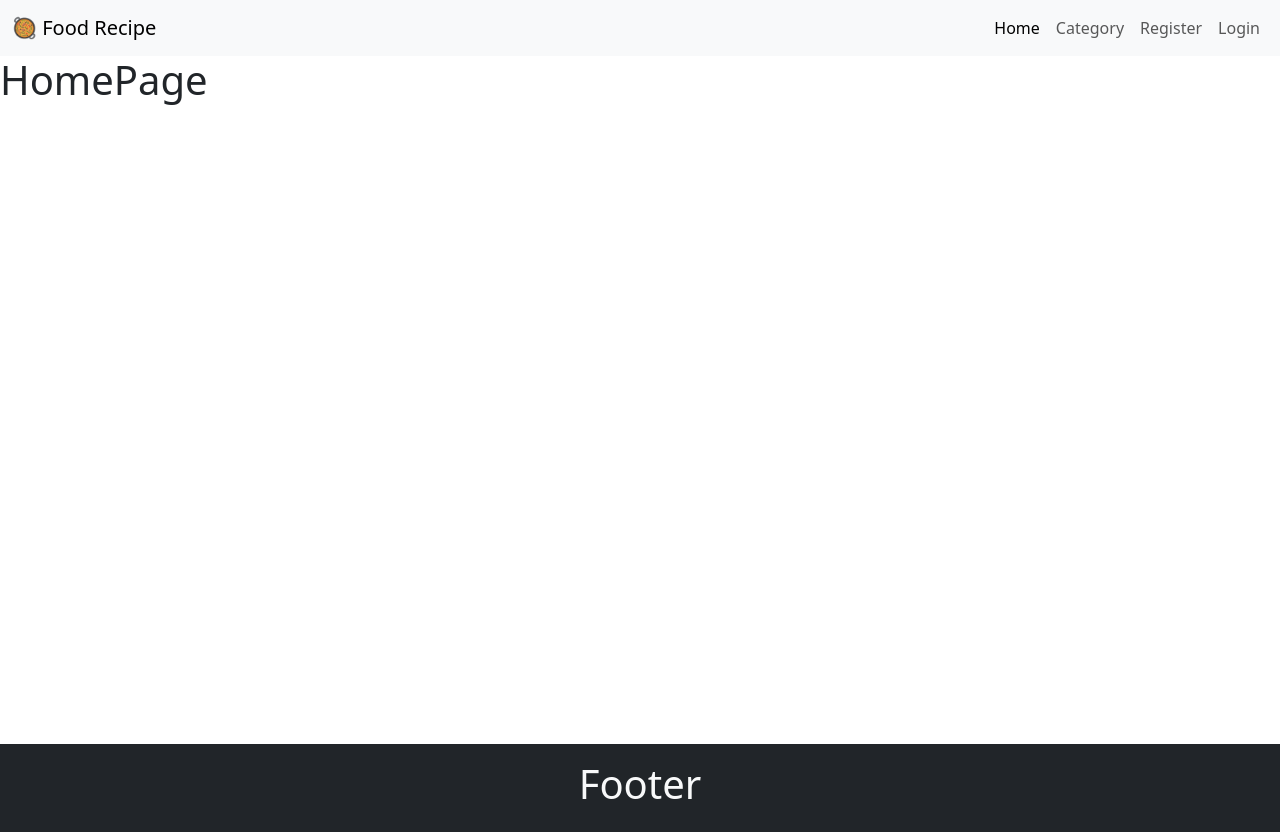
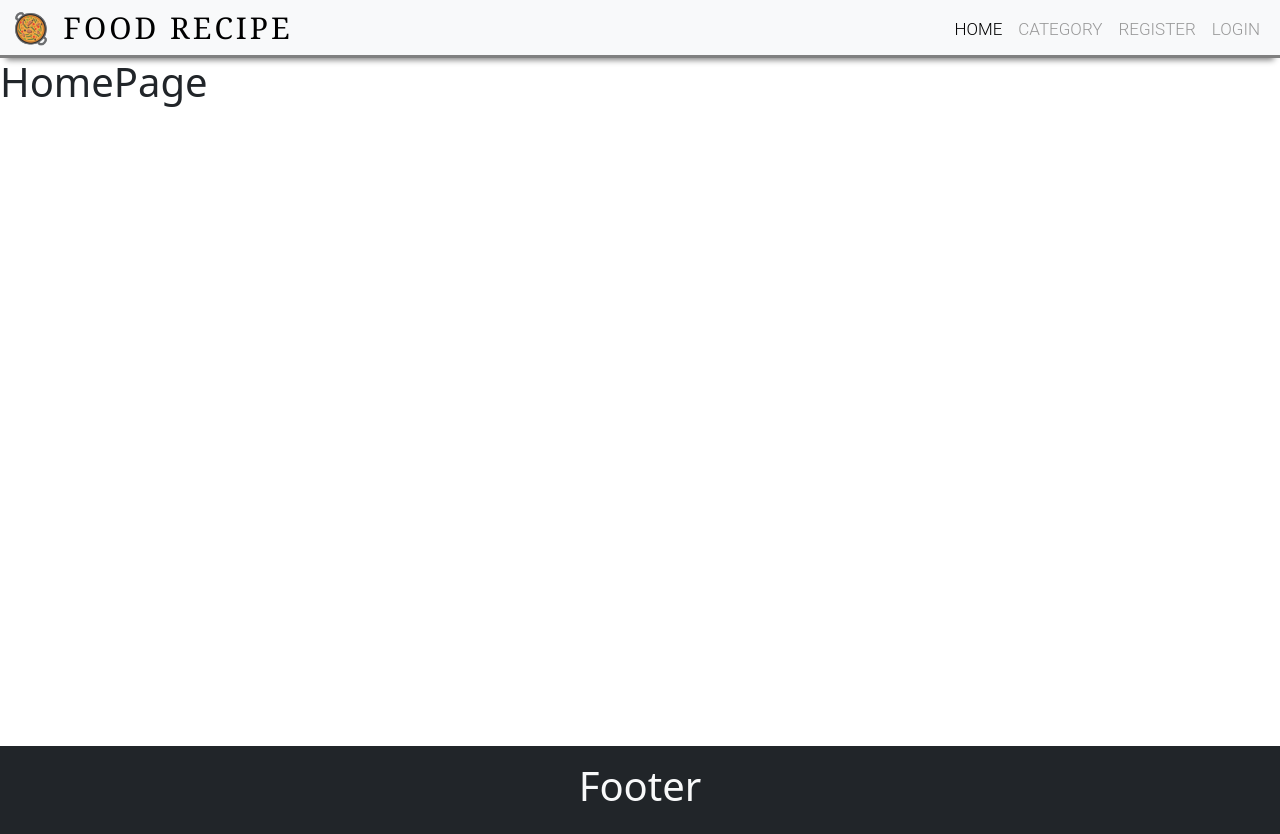
Before and after one commit to Saurav-Das557/Food-Recipe-Organizer, a React (Create React App) app in the folder client/: page / in a window 1280 px wide. Built offline with nearby package versions, Linux system fonts and the light colour scheme.

Commit message:
styled the navbar

```diff
--- a/client/src/index.css
+++ b/client/src/index.css
@@ -1,7 +1,61 @@
-@import url("https://fonts.googleapis.com/css2?family=Poppins:wght@300;400&display=swap");
+@import url("https://fonts.googleapis.com/css2?family=Playfair+Display:wght@700&family=Poppins:wght@300;400&display=swap");
 
 * {
   margin: 0;
   padding: 0;
   box-sizing: border-box;
 }
+
+/* font-family: 'Playfair Display', serif; */
+/* font-family: 'Poppins', sans-serif; */
+/* font-family: 'Roboto', sans-serif; */
+
+.navbar {
+  font-family: "Roboto", sans-serif;
+  font-size: 17px;
+  line-height: 26px;
+  text-transform: uppercase;
+  box-shadow: 0 8px 6px -6px gray;
+  --webkit-box-shadow: 0 8px 6px -6px gray;
+  border-bottom: solid gray !important;
+}
+
+.nav-link {
+  font-weight: 300 !important;
+}
+
+.navbar-brand {
+  font-size: 30px;
+  font-family: Georgia, serif;
+  font-weight: 400;
+  color: black;
+  letter-spacing: 3px;
+}
+
+.navbar-nav .nav-link {
+  position: relative;
+  display: inline-block;
+  padding-bottom: 5px;
+  color: #333;
+  text-decoration: none;
+}
+
+.navbar-nav .nav-link::before {
+  content: "";
+  position: absolute;
+  bottom: 0;
+  left: 0;
+  width: 100%;
+  border-bottom: 2px solid black; /* Use border-bottom instead of height and background-color */
+  transform: scaleX(0); /* Set initial scaleX to 0 (invisible) */
+  transform-origin: left;
+  transition: transform 0.5s; /* Add transition for the transform property */
+}
+
+.navbar-nav .nav-link:hover::before {
+  transform: scaleX(1); /* ScaleX to 1 (visible) on hover */
+}
+
+.navbar-nav .nav-link:not(.active) {
+  color: #999; /* Replace with the lighter color of your choice */
+}
```
